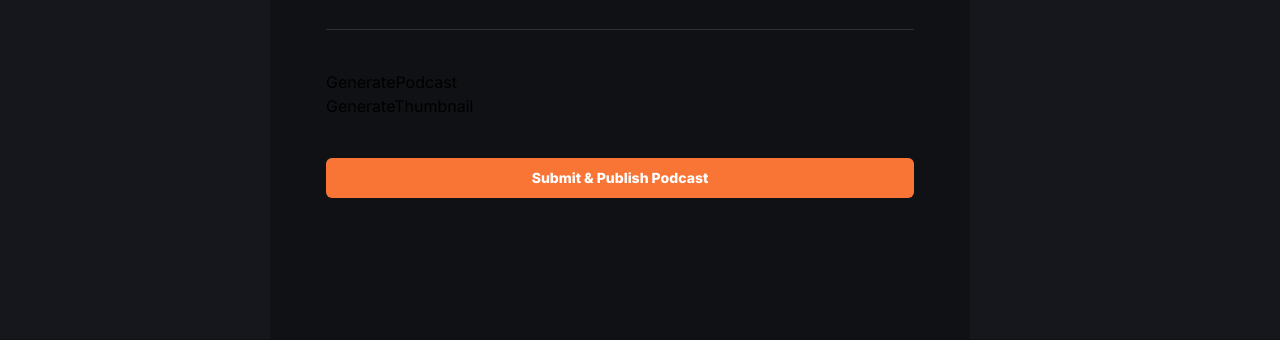
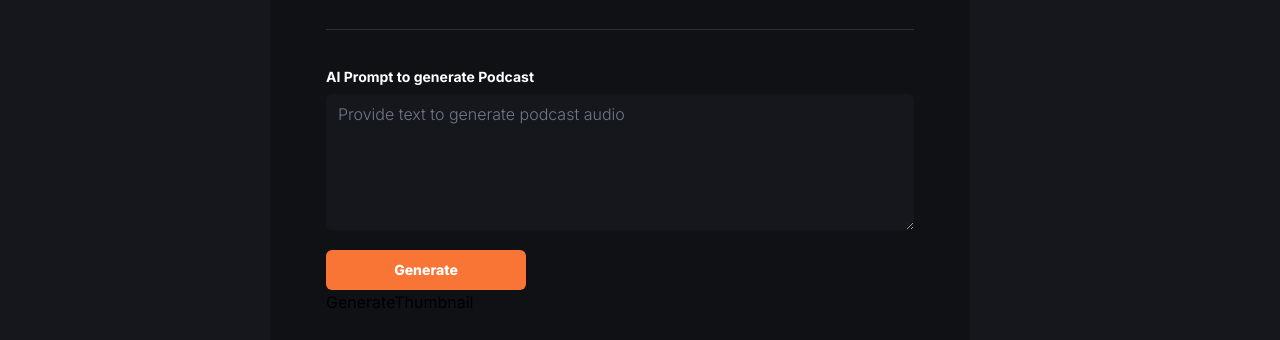
Before and after one commit to Tony-kan/podcraft, a Next.js app: page /create-podcast in a window 1280 px wide. Shown: the part 461-801 px from the top of the page. Built offline with nearby package versions, Linux system fonts and the light colour scheme; no server answers.

Commit message:
create the generate podcast component & its functions

```diff
--- a/app/(root)/create-podcast/page.tsx
+++ b/app/(root)/create-podcast/page.tsx
@@ -92,7 +92,7 @@ const CreatePodcast = () => {
                   </FormLabel>
                   <FormControl>
                     <Input
-                      className="input-class  focus-visible:ring-orange-1"
+                      className="input-class  focus:ring-offset-orange-1"
                       placeholder="Podcast Title"
                       {...field}
                     />
@@ -110,7 +110,7 @@ const CreatePodcast = () => {
               <Select onValueChange={(value) => setVoiceType(value)}>
                 <SelectTrigger
                   className={cn(
-                    "text-16 w-full border-none bg-black-1 text-gray-1 capitalize"
+                    "text-16 w-full border-none bg-black-1 text-gray-1 capitalize focus:ring-offset-orange-1"
                   )}
                 >
                   <SelectValue
@@ -118,7 +118,7 @@ const CreatePodcast = () => {
                     className="placeholder:text-gray-1"
                   />
                 </SelectTrigger>
-                <SelectContent className="text-16 border-none bg-black-1 font-bold text-white-1 focus:ring-orange-1 ">
+                <SelectContent className="text-16 border-none bg-black-1 font-bold text-white-1 focus:ring-offset-orange-1 ">
                   {voiceCategories.map((category) => (
                     <SelectItem
                       key={category}
@@ -148,7 +148,7 @@ const CreatePodcast = () => {
                   </FormLabel>
                   <FormControl>
                     <Textarea
-                      className="input-class  focus-visible:ring-orange-1"
+                      className="input-class  focus-visible:ring-offset-orange-1"
                       placeholder="Write a short podcast description"
                       {...field}
                     />
--- a/components/generate-podcast.tsx
+++ b/components/generate-podcast.tsx
@@ -1,7 +1,91 @@
-import React from "react";
+import { GeneratePodcastProps } from "@/types";
+import React, { useState } from "react";
+import { Label } from "./ui/label";
+import { Textarea } from "./ui/textarea";
+import { Button } from "./ui/button";
+import { Loader } from "lucide-react";
 
-const GeneratePodcast = () => {
-  return <div>GeneratePodcast</div>;
+// customhook for generating podcast
+const useGeneratePodcast = ({
+  setAudio,
+  voiceType,
+  voicePrompt,
+  setAudioStorageId,
+}: GeneratePodcastProps) => {
+  const [isGenerating, setIsGenerating] = useState(false);
+
+  const generatePodcast = async () => {
+    setIsGenerating(true);
+    setAudio("");
+
+    if (!voicePrompt) {
+      // todo: show error message
+      return setIsGenerating(false);
+    }
+
+    try {
+      // const response = await getPodcastAudio({
+      //   voice: voiceType,
+      //   input: voicePrompt,
+      // });
+    } catch (error) {
+      console.log("Error generating podcast", error);
+      //todo: show error message
+      setIsGenerating(false);
+    }
+  };
+
+  return {
+    isGenerating,
+    generatePodcast,
+  };
+};
+
+const GeneratePodcast = (props: GeneratePodcastProps) => {
+  const { isGenerating, generatePodcast } = useGeneratePodcast(props);
+
+  return (
+    <div>
+      <div className="flex flex-col gap-2.5">
+        <Label className="text-16 font-bold text-white-1">
+          AI Prompt to generate Podcast
+        </Label>
+        <Textarea
+          className="input-class font-light focus-visible:ring-offset-orange-1"
+          placeholder="Provide text to generate podcast audio"
+          rows={5}
+          value={props.voicePrompt}
+          onChange={(e) => props.setVoicePrompt(e.target.value)}
+        />
+      </div>
+      <div className="mt-5 w-full max-w-[200px]">
+        <Button
+          type="submit"
+          className="text-16 w-full bg-orange-1 py-4 font-extrabold text-white-1 transition-all duration-500 hover:bg-black-1"
+        >
+          {isGenerating ? (
+            <>
+              Submitting
+              <Loader size={20} className="animate-spin ml-2" />
+            </>
+          ) : (
+            "Generate"
+          )}
+        </Button>
+      </div>
+      {props.audio && (
+        <audio
+          controls
+          src={props.audio}
+          autoPlay
+          className="mt-5"
+          onLoadedMetadata={(e) =>
+            props.setAudioDuration(e.currentTarget.duration)
+          }
+        />
+      )}
+    </div>
+  );
 };
 
 export default GeneratePodcast;
--- /dev/null
+++ b/types/index.ts
@@ -0,0 +1,129 @@
+/* eslint-disable no-unused-vars */
+
+import { Dispatch, SetStateAction } from "react";
+
+import { Id } from "@/convex/_generated/dataModel";
+
+export interface EmptyStateProps {
+  title: string;
+  search?: boolean;
+  buttonText?: string;
+  buttonLink?: string;
+}
+
+export interface TopPodcastersProps {
+  _id: Id<"users">;
+  _creationTime: number;
+  email: string;
+  imageUrl: string;
+  clerkId: string;
+  name: string;
+  podcast: {
+    podcastTitle: string;
+    podcastId: Id<"podcasts">;
+  }[];
+  totalPodcasts: number;
+}
+
+export interface PodcastProps {
+  _id: Id<"podcasts">;
+  _creationTime: number;
+  audioStorageId: Id<"_storage"> | null;
+  user: Id<"users">;
+  podcastTitle: string;
+  podcastDescription: string;
+  audioUrl: string | null;
+  imageUrl: string | null;
+  imageStorageId: Id<"_storage"> | null;
+  author: string;
+  authorId: string;
+  authorImageUrl: string;
+  voicePrompt: string;
+  imagePrompt: string | null;
+  voiceType: string;
+  audioDuration: number;
+  views: number;
+}
+
+export interface ProfilePodcastProps {
+  podcasts: PodcastProps[];
+  listeners: number;
+}
+
+export interface GeneratePodcastProps {
+  voiceType: string;
+  setAudio: Dispatch<SetStateAction<string>>;
+  audio: string;
+  setAudioStorageId: Dispatch<SetStateAction<Id<"_storage"> | null>>;
+  voicePrompt: string;
+  setVoicePrompt: Dispatch<SetStateAction<string>>;
+  setAudioDuration: Dispatch<SetStateAction<number>>;
+}
+
+export interface GenerateThumbnailProps {
+  setImage: Dispatch<SetStateAction<string>>;
+  setImageStorageId: Dispatch<SetStateAction<Id<"_storage"> | null>>;
+  image: string;
+  imagePrompt: string;
+  setImagePrompt: Dispatch<SetStateAction<string>>;
+}
+
+export interface LatestPodcastCardProps {
+  imgUrl: string;
+  title: string;
+  duration: string;
+  index: number;
+  audioUrl: string;
+  author: string;
+  views: number;
+  podcastId: Id<"podcasts">;
+}
+
+export interface PodcastDetailPlayerProps {
+  audioUrl: string;
+  podcastTitle: string;
+  author: string;
+  isOwner: boolean;
+  imageUrl: string;
+  podcastId: Id<"podcasts">;
+  imageStorageId: Id<"_storage">;
+  audioStorageId: Id<"_storage">;
+  authorImageUrl: string;
+  authorId: string;
+}
+
+export interface AudioProps {
+  title: string;
+  audioUrl: string;
+  author: string;
+  imageUrl: string;
+  podcastId: string;
+}
+
+export interface AudioContextType {
+  audio: AudioProps | undefined;
+  setAudio: React.Dispatch<React.SetStateAction<AudioProps | undefined>>;
+}
+
+export interface PodcastCardProps {
+  imgUrl: string;
+  title: string;
+  description: string;
+  podcastId: Id<"podcasts">;
+}
+
+export interface CarouselProps {
+  fansLikeDetail: TopPodcastersProps[];
+}
+
+export interface ProfileCardProps {
+  podcastData: ProfilePodcastProps;
+  imageUrl: string;
+  userFirstName: string;
+}
+
+export type UseDotButtonType = {
+  selectedIndex: number;
+  scrollSnaps: number[];
+  onDotButtonClick: (index: number) => void;
+};
```
